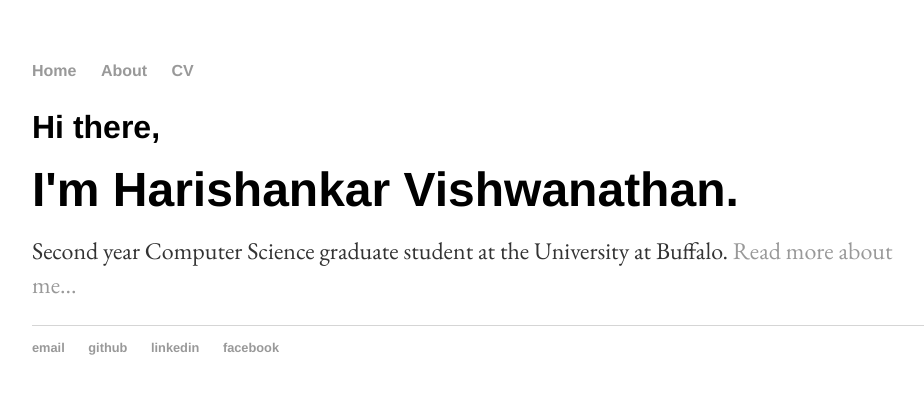
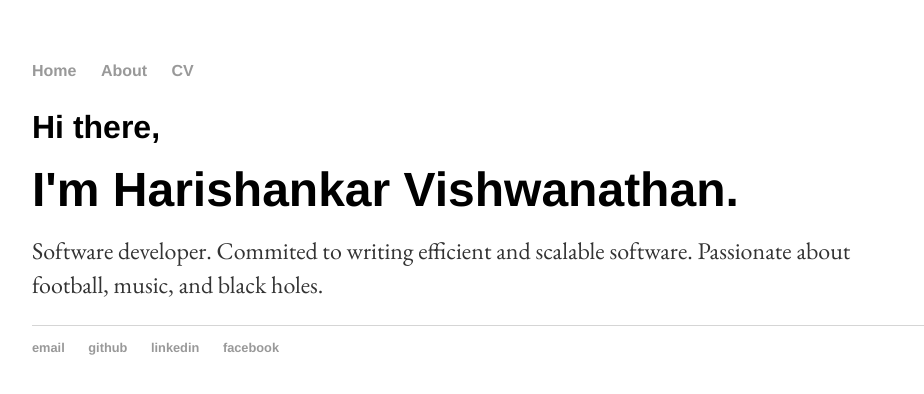
Before and after one commit to harishankarv/harishankarv.github.io, a Jekyll site: the page built from index.html, in a window 1280 px wide. Shown: the top 394 px of the page, without its empty margins (160-1084 px from the left). Built offline with Jekyll 4.4.1, drawn with Linux system fonts in a browser that asks for light colours.

Commit message:
Update index.html

```diff
--- a/index.html
+++ b/index.html
@@ -5,5 +5,5 @@ title: Harishankar Vishwanathan
 <div class="blurb">
     <h2>Hi there,</h2>
     <h1>I'm Harishankar Vishwanathan.</h1>
-    <p>Second year Computer Science graduate student at the University at Buffalo. <a href="/about">Read more about me...</a></p>
+    <p>Software developer. Commited to writing efficient and scalable software. Passionate about football, music, and black holes. </p>
 </div><!-- /.blurb -->
```
